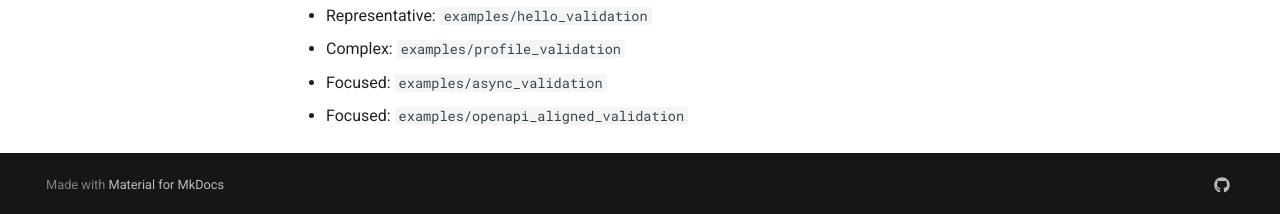
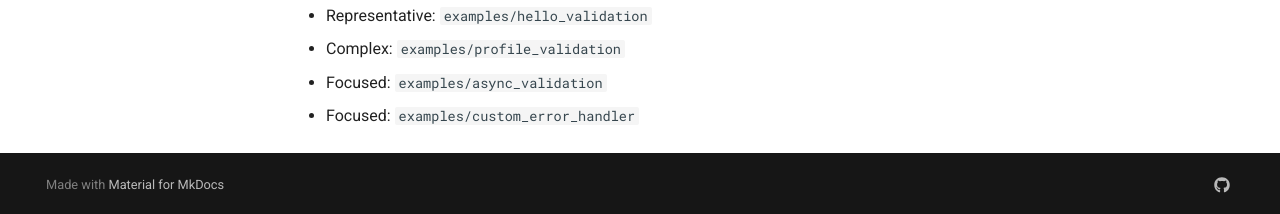
Before and after one commit to yeongseon/azure-functions-validation-python, an MkDocs documentation site: the page built from docs/index.md, in a window 1280 px wide and 900 px high, scrolled down 552 px. Shown: the part 683-897 px from the top of the window. Built offline with MkDocs 1.6.1 and Material for MkDocs 9.7.7, drawn with Linux system fonts in a browser that asks for light colours; comment, search, counter and statistics services are not loaded.

Commit message:
docs: replace openapi_aligned_validation reference with custom_error_handler in index

```diff
--- a/docs/index.md
+++ b/docs/index.md
@@ -46,4 +46,4 @@ See the Usage guide for more patterns.
 - Representative: `examples/hello_validation`
 - Complex: `examples/profile_validation`
 - Focused: `examples/async_validation`
-- Focused: `examples/openapi_aligned_validation`
+- Focused: `examples/custom_error_handler`
```
